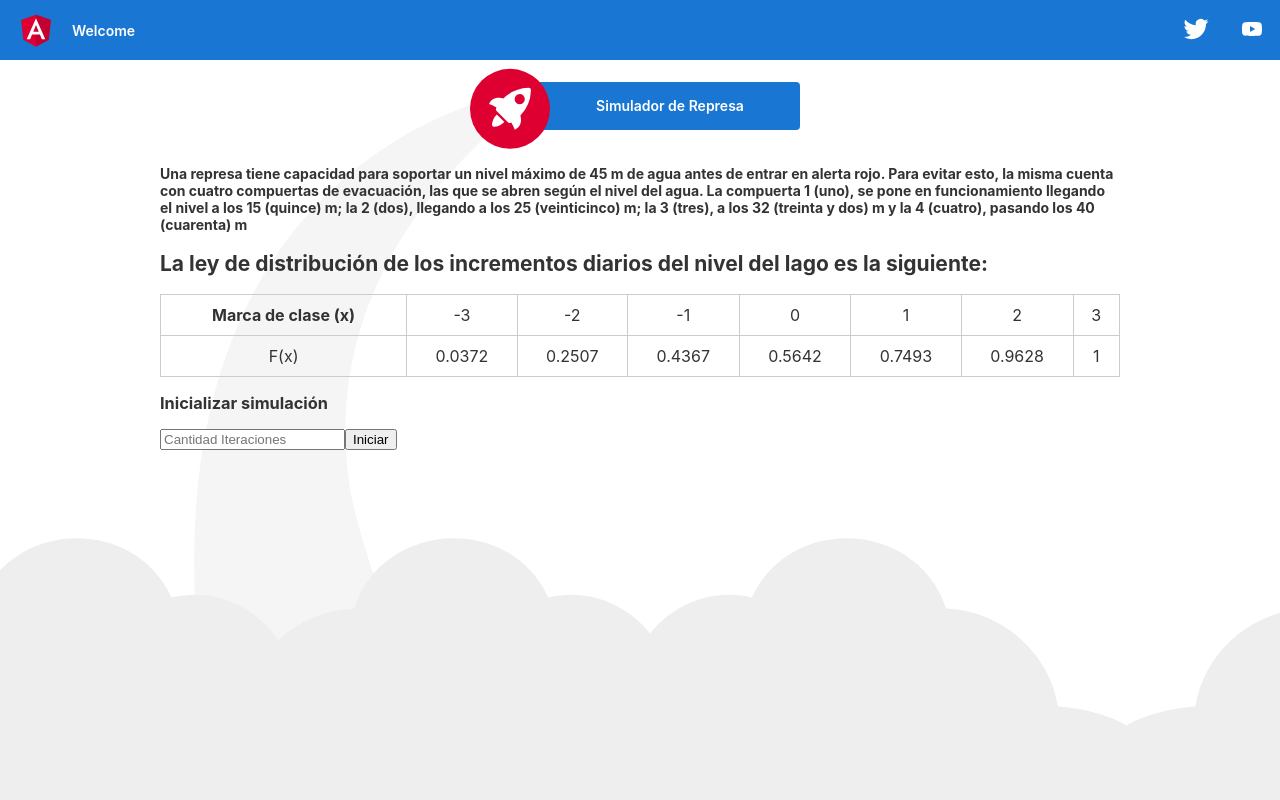
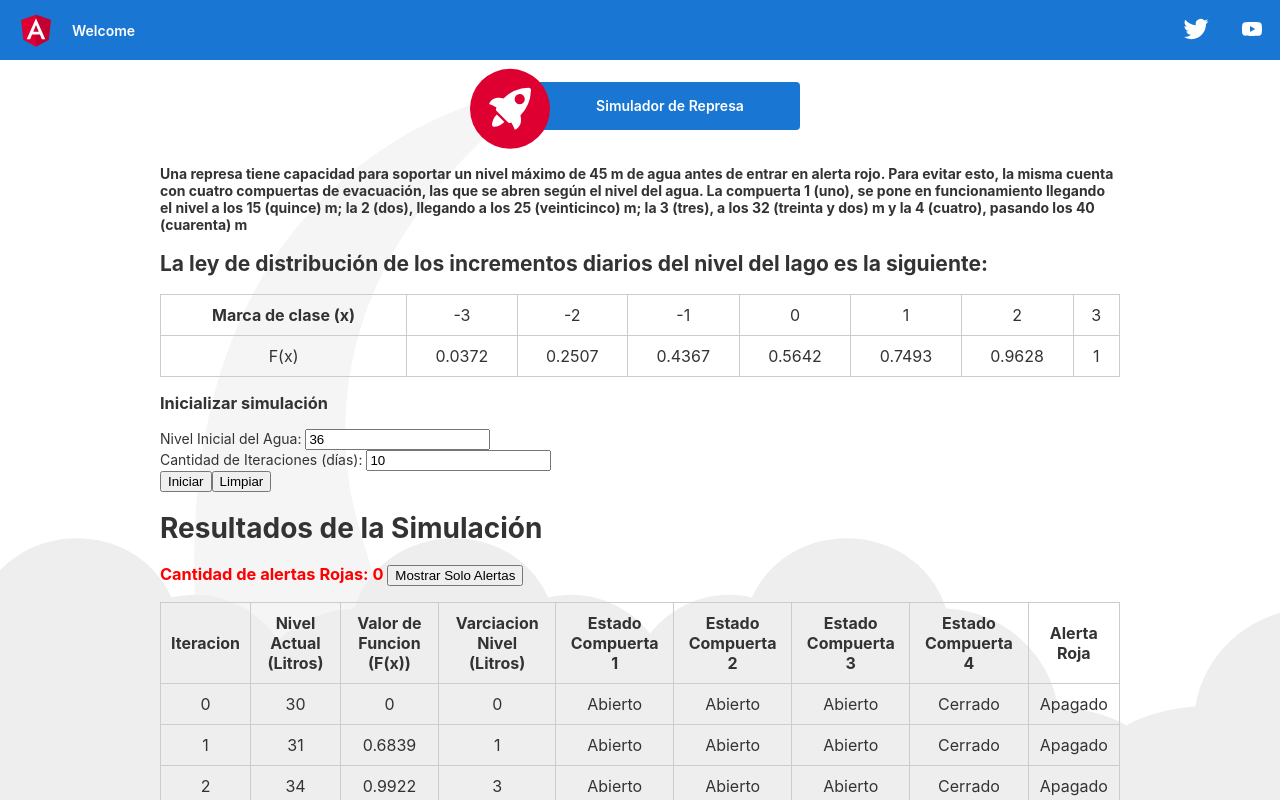
Before and after one commit to luisgonzalezvalencia/represa-simulator, an Angular app: page /home in a window 1280 px wide. Both pictures are taken after a click on the button "Iniciar". Shown: the top 800 px of the page. Built offline with nearby package versions, Linux system fonts and the light colour scheme.

Commit message:
Simulador Completo

```diff
--- /dev/null
+++ b/src/app/resultados-simulacion/resultados-simulacion.component.html
@@ -0,0 +1,40 @@
+<h1>Resultados de la Simulación</h1>
+
+<span>
+    <h3 class="danger">Cantidad de alertas Rojas: {{cantidadAlertasRojas()}}
+        <button (click)="mostrarSoloAlertas()">Mostrar {{ soloAlertas == true ? "Todos" : "Solo Alertas"}}</button>
+
+    </h3>
+
+</span>
+
+<table>
+    <tr>
+        <td><b>Iteracion</b></td>
+        <td><b>Nivel Actual (Litros)</b></td>
+        <td><b>Valor de Funcion (F(x))</b></td>
+        <td><b>Varciacion Nivel (Litros)</b></td>
+        <td><b>Estado Compuerta 1</b></td>
+        <td><b>Estado Compuerta 2</b></td>
+        <td><b>Estado Compuerta 3</b></td>
+        <td><b>Estado Compuerta 4</b></td>
+        <td><b>Alerta Roja</b></td>
+    </tr>
+    <ng-container *ngFor="let resultado of resultados">
+        <tr *ngIf="!soloAlertas || (resultado.alertaRojo == true && soloAlertas)"
+            [class]="resultado.alertaRojo == true ? 'danger': ''">
+            <td>{{resultado.iteracion}}</td>
+            <td>{{resultado.nivelActual}}</td>
+            <td>{{resultado.valorFuncion}}</td>
+            <td>{{resultado.variacionMarca}}</td>
+            <td>{{resultado.estadoCompuertas[0].abierto == true ? "Abierto": "Cerrado"}}</td>
+            <td>{{resultado.estadoCompuertas[1].abierto == true ? "Abierto": "Cerrado"}}</td>
+            <td>{{resultado.estadoCompuertas[2].abierto == true ? "Abierto": "Cerrado"}}</td>
+            <td>{{resultado.estadoCompuertas[3].abierto == true ? "Abierto": "Cerrado"}}</td>
+            <td>{{resultado.alertaRojo == true ? "Encendido":
+                "Apagado"}}</td>
+        </tr>
+    </ng-container>
+
+
+</table>
--- /dev/null
+++ b/src/app/resultados-simulacion/resultados-simulacion.component.scss
@@ -0,0 +1,16 @@
+table {
+    width: 100%;
+    border-collapse: collapse;
+}
+
+td {
+    border: 1px solid #ccc;
+    padding: 10px;
+    text-align: center;
+    font-size: 16px;
+}
+
+.danger {
+    color: red;
+    font-weight: bold;
+}
--- /dev/null
+++ b/src/app/resultados-simulacion/resultados-simulacion.component.ts
@@ -0,0 +1,31 @@
+import { Component, Input, OnInit } from '@angular/core';
+import { ResultadoSimulacion } from '../simulador-accion/simulador-accion.component';
+
+@Component({
+  selector: 'app-resultados-simulacion',
+  templateUrl: './resultados-simulacion.component.html',
+  styleUrls: ['./resultados-simulacion.component.scss']
+})
+export class ResultadosSimulacionComponent implements OnInit {
+
+  @Input()
+  resultados: ResultadoSimulacion[] = [];
+
+  public soloAlertas: boolean = false;
+
+  constructor() { }
+
+  ngOnInit(): void {
+  }
+
+  cantidadAlertasRojas() {
+    return this.resultados.filter(r => r.alertaRojo == true).length;
+  }
+
+
+  mostrarSoloAlertas() {
+    this.soloAlertas = !this.soloAlertas;
+  }
+
+
+}
--- a/src/app/simulador-accion/simulador-accion.component.html
+++ b/src/app/simulador-accion/simulador-accion.component.html
@@ -1,4 +1,14 @@
 <h3>Inicializar simulación</h3>
+<label>Nivel Inicial del Agua: </label>
+<input type="number" [(ngModel)]="nivelInicial" class="form-control" placeholder="Nivel Inicial del Agua">
+<br>
+<label>Cantidad de Iteraciones (días): </label>
+<input type="number" [(ngModel)]="cantidadIteraciones" class="form-control" placeholder="Cantidad Iteraciones">
+<br>
+<button (click)="iniciarSimulacion()"> Iniciar</button>
+<button (click)="limpiarSimulacion()"> Limpiar</button>
 
-<input type="text" class="form-control" placeholder="Cantidad Iteraciones">
-<button (click)="iniciarSimulacion()"> Iniciar</button>
+<div *ngIf="simulacionIniciada">
+    <app-resultados-simulacion [resultados]="resultadosSimulacion"></app-resultados-simulacion>
+
+</div>
--- a/src/app/simulador-accion/simulador-accion.component.ts
+++ b/src/app/simulador-accion/simulador-accion.component.ts
@@ -1,4 +1,19 @@
 import { Component, OnInit } from '@angular/core';
+
+export interface Compuerta {
+  compuerta: number;
+  nivel: number;
+  abierto: boolean;
+}
+
+export interface ResultadoSimulacion {
+  iteracion: number;
+  valorFuncion: number;
+  variacionMarca: number;
+  estadoCompuertas: Compuerta[];
+  nivelActual: number;
+  alertaRojo: boolean;
+}
 
 @Component({
   selector: 'app-simulador-accion',
@@ -7,6 +22,83 @@ import { Component, OnInit } from '@angular/core';
 })
 export class SimuladorAccionComponent implements OnInit {
 
+  nivelInicial: number = 30; //30 litros
+  cantidadIteraciones: number = 10;
+  simulacionIniciada: boolean = false;
+  alertaRojo: boolean = false;
+  contadorAlertasRojas: number = 0;
+
+  iteracionActual: number = 0;
+
+  private maximoRepresa: number = 45; //45 litros es la maxima capacidad
+  private nivelActualRepresa: number = 0;
+  private iteraciones: number = 0;
+
+  //aqui esta definida la tabla de la funcion con sus valores minimos y maximos
+  //y la marca de incremento/decremento de litros
+  private tablaFuncion = [
+    {
+      marca: -3,
+      valorMin: 0.0001,
+      valorMax: 0.0372
+    },
+    {
+      marca: -2,
+      valorMin: 0.0373,
+      valorMax: 0.2507
+    },
+    {
+      marca: -1,
+      valorMin: 0.2508,
+      valorMax: 0.4367
+    },
+    {
+      marca: 0,
+      valorMin: 0.4368,
+      valorMax: 0.5642
+    },
+    {
+      marca: 1,
+      valorMin: 0.5643,
+      valorMax: 0.7493
+    },
+    {
+      marca: 2,
+      valorMin: 0.7494,
+      valorMax: 0.9628
+    },
+    {
+      marca: 3,
+      valorMin: 0.9628,
+      valorMax: 1
+    }
+  ];
+
+  private compuertasEvacuacion: Compuerta[] = [
+    {
+      compuerta: 1,
+      nivel: 15,
+      abierto: false
+    },
+    {
+      compuerta: 2,
+      nivel: 25,
+      abierto: false
+    },
+    {
+      compuerta: 3,
+      nivel: 32,
+      abierto: false
+    },
+    {
+      compuerta: 4,
+      nivel: 40,
+      abierto: false
+    }
+  ];
+
+  public resultadosSimulacion: ResultadoSimulacion[] = [];
+
   constructor() { }
 
   ngOnInit(): void {
@@ -14,6 +106,90 @@ export class SimuladorAccionComponent implements OnInit {
 
   iniciarSimulacion() {
     console.log("Simulacion iniciada");
+
+    //ingresamos el nivel actual del agua y validamos el estado inicial de las compuertas
+    if (!this.simulacionIniciada) {
+      this.simulacionIniciada = true;
+      this.nivelActualRepresa = this.nivelInicial;
+      this.validarNivelCompuertas();
+      this.agregarResultado(0, 0);
+    }
+    //luego por cada dia (iteracion) generamos la simulacion
+    for (let i = 0; i < this.cantidadIteraciones; i++) {
+      this.iteracionActual += 1;
+      this.simular();
+    }
+
+    console.log(this.resultadosSimulacion);
+    this.nivelInicial = this.nivelActualRepresa;
+  }
+
+  validarNivelCompuertas() {
+    //si el nivel nos da negativo, lo igualamos a 0 que es el nivel minimo
+    if (this.nivelActualRepresa < 0) {
+      this.nivelActualRepresa = 0;
+    }
+
+    //por cada compuerta verificamos si sobrepaso el nivel del agua requerido y lo abrimos o cerramos
+    this.compuertasEvacuacion.forEach(
+      (compuerta) => {
+        if (compuerta.nivel < this.nivelActualRepresa) {
+          compuerta.abierto = true;
+        } else {
+          compuerta.abierto = false;
+        }
+      }
+    );
+    if (this.nivelActualRepresa > this.maximoRepresa) {
+      this.alertaRojo = true;
+      this.contadorAlertasRojas += 1;
+    } else {
+      this.alertaRojo = false;
+    }
+    console.log(this.compuertasEvacuacion);
+  }
+
+  simular() {
+    //obtener un numero random entre 0 y 1 de 4 decimales
+    const array = new Uint32Array(1);
+    window.crypto.getRandomValues(array);
+    let valorFuncion = parseFloat((array[0] / (Math.pow(2, 32) - 1)).toFixed(4));
+
+    // let valorFuncion = parseFloat((Math.random()).toFixed(4));
+    let variacionMarca = this.tablaFuncion.find(tf => valorFuncion >= tf.valorMin && valorFuncion <= tf.valorMax)?.marca;
+    if (variacionMarca != undefined) {
+      this.nivelActualRepresa += variacionMarca;
+      this.validarNivelCompuertas();
+      this.agregarResultado(valorFuncion, variacionMarca);
+    } else {
+      console.log("Error al buscar un valor de marca");
+      console.log(valorFuncion);
+    }
+  }
+
+  agregarResultado(valorFuncion: number, variacionMarca: number) {
+    this.resultadosSimulacion.push(
+      {
+        estadoCompuertas: this.compuertasEvacuacion,
+        iteracion: this.iteracionActual,
+        valorFuncion: valorFuncion,
+        variacionMarca: variacionMarca,
+        nivelActual: this.nivelActualRepresa,
+        alertaRojo: this.alertaRojo
+      }
+    );
+  }
+
+  limpiarSimulacion() {
+    this.nivelInicial = 30;
+    this.cantidadIteraciones = 10;
+    this.simulacionIniciada = false;
+    this.alertaRojo = false;
+    this.contadorAlertasRojas = 0;
+    this.iteracionActual = 0;
+    this.nivelActualRepresa = 0;
+    this.iteraciones = 0;
+    this.resultadosSimulacion = [];
   }
 
 }
```
Also changed, not shown: src/app/app.module.ts (+6 -2 lines), 1 other file (tests, documents, lock files or other folders).
